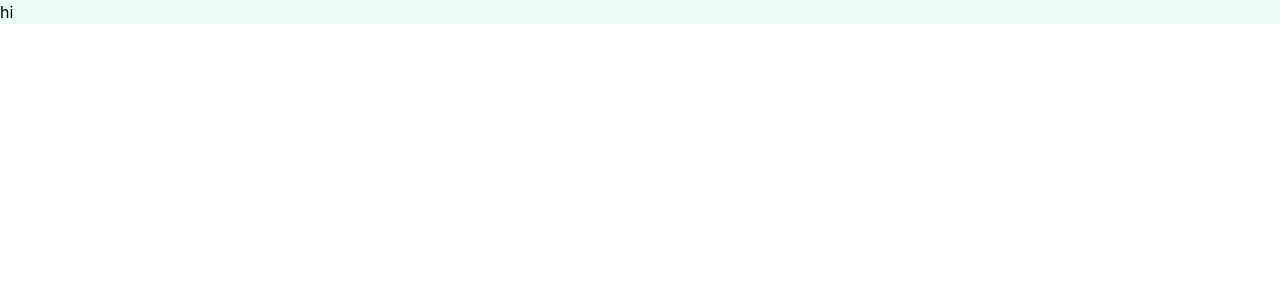
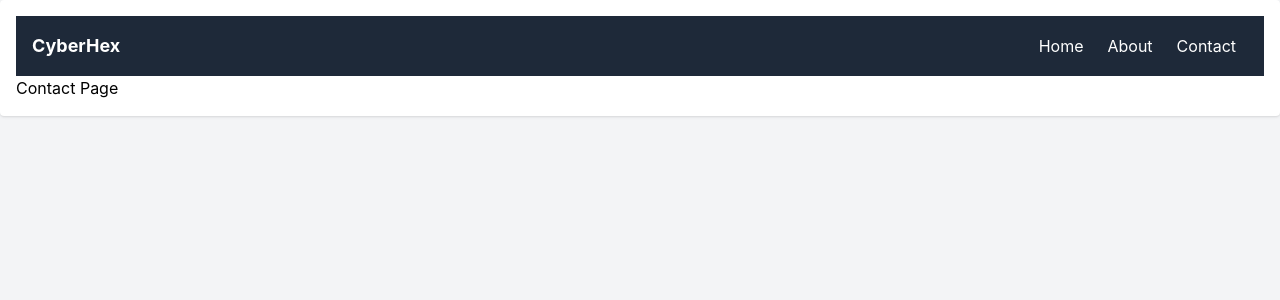
Before and after one commit to DulshanSiriwardhana/CyberHex, a React (Vite) app in the folder client/: page /contact in a window 1280 px wide. Shown: the top 300 px of the page. Built offline with nearby package versions, Linux system fonts and the light colour scheme.

Commit message:
routing init

```diff
--- a/client/package.json
+++ b/client/package.json
@@ -13,6 +13,7 @@
     "@tailwindcss/vite": "^4.2.1",
     "react": "^19.2.0",
     "react-dom": "^19.2.0",
+    "react-router-dom": "^7.13.1",
     "tailwindcss": "^4.2.1"
   },
   "devDependencies": {
--- a/client/src/App.tsx
+++ b/client/src/App.tsx
@@ -1,9 +1,21 @@
-import './App.css'
+import './App.css';
+import Layer from './Layer';
+import { BrowserRouter as Router, Routes, Route } from 'react-router-dom'
 
 function App() {
 
   return (
-    <div className='bg-emerald-50'>hi</div>
+    <div className='min-h-screen bg-gray-100'>
+      <Router>
+        <Layer>
+          <Routes>
+            <Route path="/" element={<div>Home Page</div>} />
+            <Route path="/about" element={<div>About Page</div>} />
+            <Route path="/contact" element={<div>Contact Page</div>} />
+          </Routes>
+        </Layer>
+      </Router>
+    </div>
   )
 }
 
--- /dev/null
+++ b/client/src/Layer.tsx
@@ -0,0 +1,14 @@
+import NavBar from "./components/navbar";
+
+const Layer: React.FC<{ children: React.ReactNode; className?: string }> = ({ children, className }) => {
+  return (
+    <div className={`p-4 bg-white rounded shadow ${className}`}>
+        <div className="w-full">
+            <NavBar />
+        </div>
+        {children}
+    </div>
+  );
+};
+
+export default Layer;
--- /dev/null
+++ b/client/src/components/navbar.tsx
@@ -0,0 +1,16 @@
+const NavBar = () => {
+  return (
+    <nav className="bg-gray-800 text-white p-4">
+      <div className="container mx-auto flex justify-between items-center">
+        <div className="text-lg font-bold">CyberHex</div>
+        <div>
+          <a href="/" className="px-3 py-2 hover:bg-gray-700 rounded">Home</a>
+          <a href="/about" className="px-3 py-2 hover:bg-gray-700 rounded">About</a>
+          <a href="/contact" className="px-3 py-2 hover:bg-gray-700 rounded">Contact</a>
+        </div>
+      </div>
+    </nav>
+  );
+};
+
+export default NavBar;
```
Also changed, not shown: 1 other file (tests, documents, lock files or other folders).
